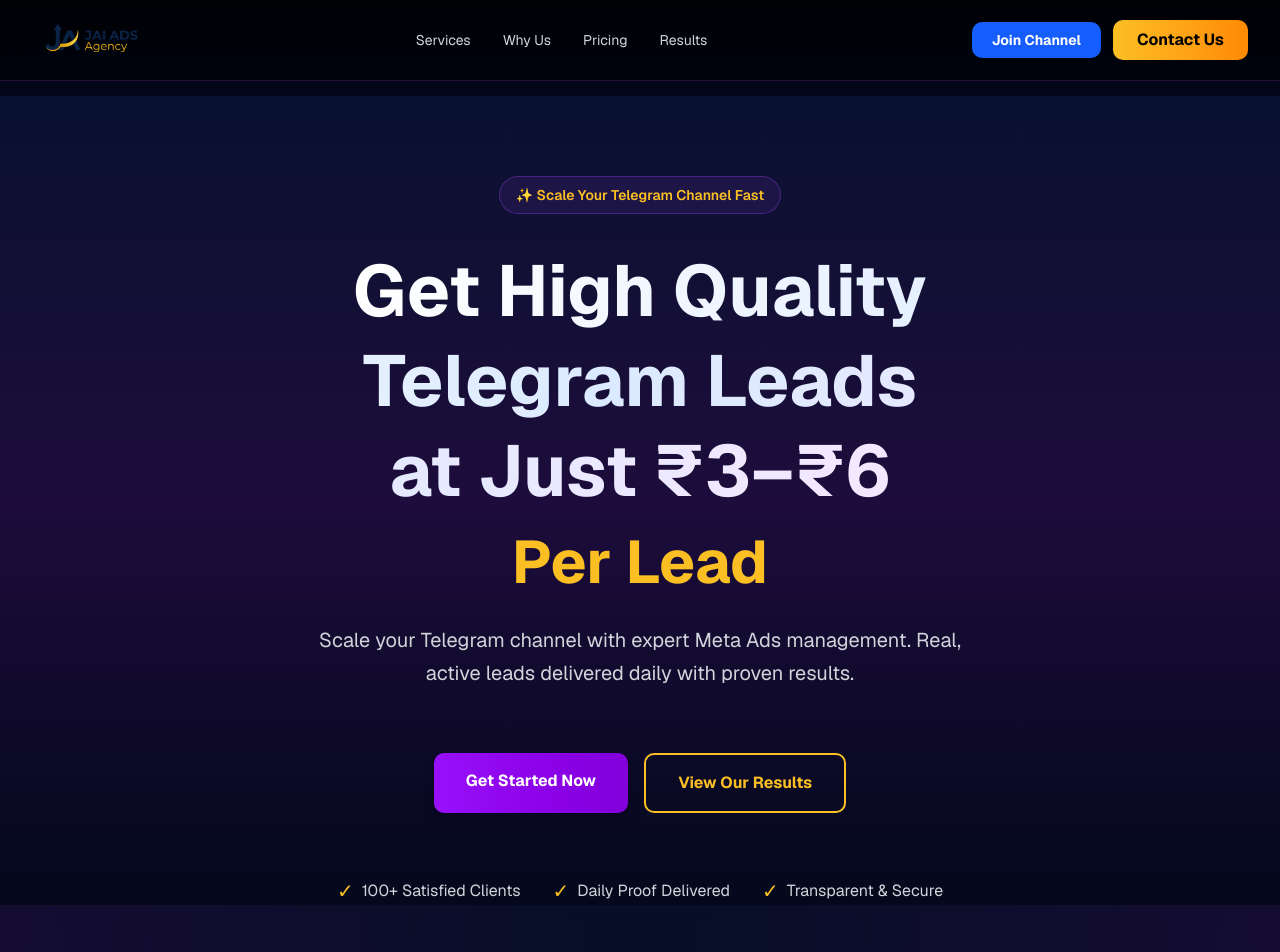
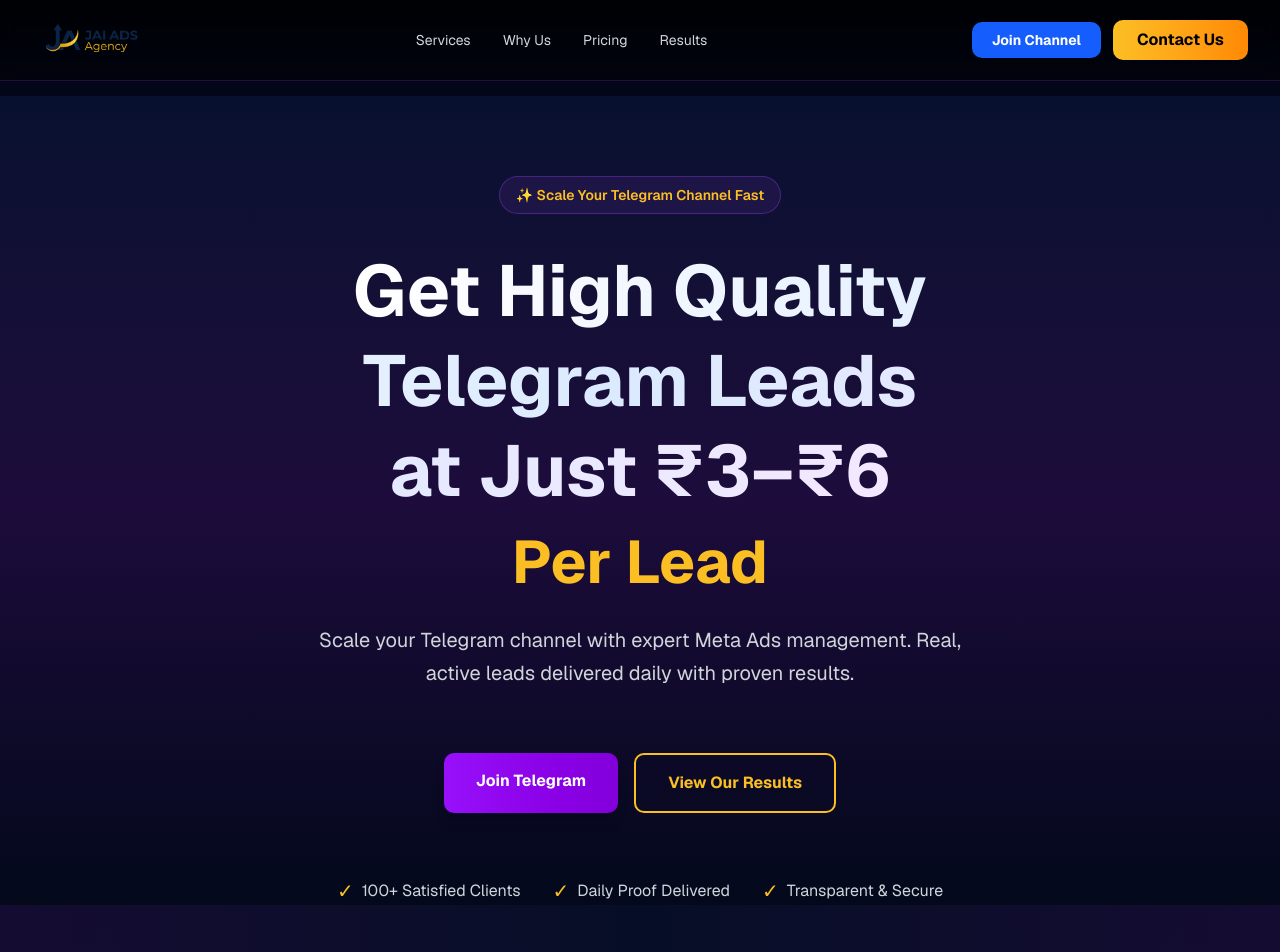
Before and after one commit to rajkumar2044t-a11y/jaiadagency, a Next.js app: page / in a window 1280 px wide. Shown: the top 952 px of the page. Built offline with nearby package versions, Linux system fonts and the light colour scheme.

Commit message:
feat: change hero section button text to "Join Telegram"
Update button text while preserving link and styling.

```diff
--- a/components/hero-section.tsx
+++ b/components/hero-section.tsx
@@ -34,7 +34,7 @@ export default function HeroSection({ onViewResults }: { onViewResults: () => vo
               rel="noopener noreferrer"
               className="w-full sm:w-auto px-6 md:px-8 py-3 md:py-4 bg-gradient-to-r from-purple-600 to-purple-700 hover:from-purple-700 hover:to-purple-800 text-white font-bold rounded-lg transition-all duration-200 shadow-lg hover:shadow-purple-500/50 hover:shadow-2xl text-center text-sm md:text-base"
             >
-              Get Started Now
+              Join Telegram
             </a>
             <button
               onClick={onViewResults}
```
